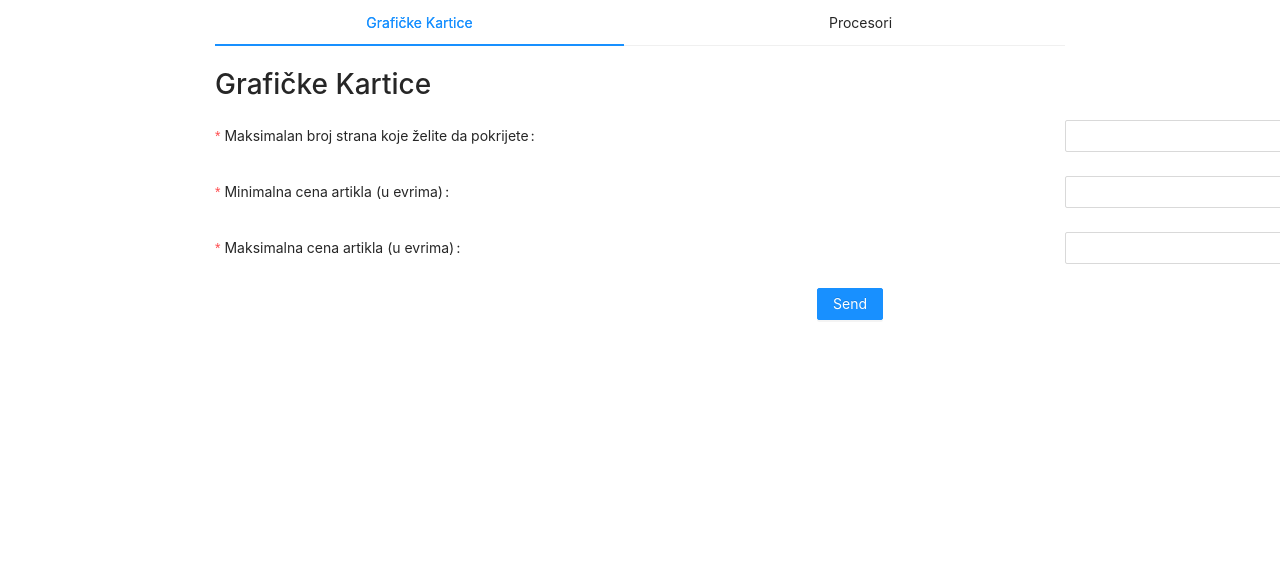
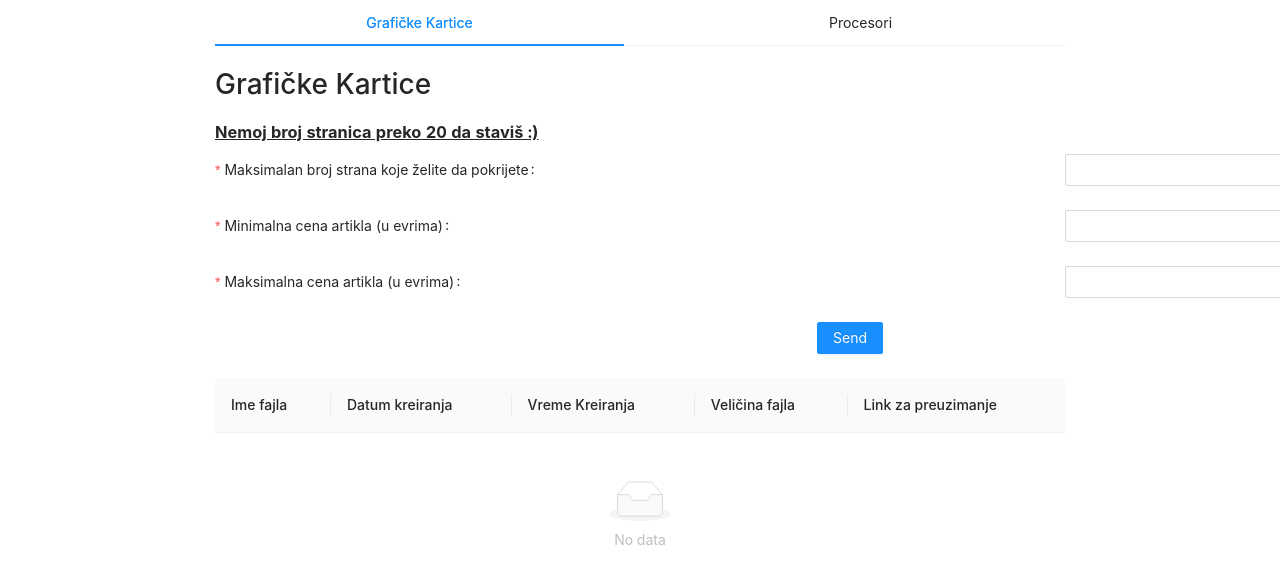
Before and after one commit to Filip785/kp-scraper-web, a React (Create React App) app: page / in a window 1280 px wide. Shown: the top 584 px of the page. Built offline with nearby package versions, Linux system fonts and the light colour scheme.

Commit message:
Add data display in table and storage of items in localStorage

```diff
--- a/src/App.css
+++ b/src/App.css
@@ -38,3 +38,8 @@
 #submit-form .ant-form-item-control {
   flex: 0 !important;
 }
+
+.info-msg {
+  text-decoration: underline;
+  font-weight: bolder;
+}
--- a/src/features/scraper/CategoryForm.tsx
+++ b/src/features/scraper/CategoryForm.tsx
@@ -1,7 +1,7 @@
 import React from 'react';
-import { Form, Button, InputNumber } from 'antd';
+import { Form, Button, InputNumber, Table } from 'antd';
 import { useDispatch, useSelector } from 'react-redux';
-import { attemptSubmit, selectDownload, selectIsFetching } from './scraperSlice';
+import { attemptSubmit, selectIsFetching, selectItems } from './scraperSlice';
 
 interface Props {
   categoryName: string;
@@ -11,8 +11,8 @@ interface Props {
 export default function CategoryForm(props: Props) {
   const [form] = Form.useForm();
   const dispatch = useDispatch();
-  const download = useSelector(selectDownload);
   const isFetching = useSelector(selectIsFetching);
+  const items = useSelector(selectItems);
 
   return (
     <div className="category-form">
@@ -22,6 +22,7 @@ export default function CategoryForm(props: Props) {
         onFinish={() => dispatch(attemptSubmit(form.getFieldValue('num-pages'), form.getFieldValue('min-price'), form.getFieldValue('max-price'), props.catId))}
         form={form}
       >
+        <h3 className="info-msg">Nemoj broj stranica preko 20 da staviš :)</h3>
         <Form.Item
           label="Maksimalan broj strana koje želite da pokrijete"
           name="num-pages"
@@ -74,7 +75,34 @@ export default function CategoryForm(props: Props) {
         </Form.Item>
       </Form>
 
-      {download !== '' && <a href={download}>Excel file spreman. Pritisni ovde</a>}
+      <Table columns={[
+        {
+          title: 'Ime fajla',
+          dataIndex: 'fileName',
+          key: 'fileName'
+        },
+        {
+          title: 'Datum kreiranja',
+          dataIndex: 'dateCreated',
+          key: 'dateCreated'
+        },
+        {
+          title: 'Vreme Kreiranja',
+          dataIndex: 'timeCreated',
+          key: 'timeCreated'
+        },
+        {
+          title: 'Veličina fajla',
+          dataIndex: 'fileSize',
+          key: 'fileSize'
+        },
+        {
+          title: 'Link za preuzimanje',
+          dataIndex: 'downloadUrl',
+          key: 'downloadUrl',
+          render: link => <a href={link}>Klikni ovde</a>
+        },
+      ]} dataSource={items} rowKey="fileName" pagination={false} />
     </div>
   );
 }
--- a/src/features/scraper/scraperSlice.ts
+++ b/src/features/scraper/scraperSlice.ts
@@ -2,25 +2,30 @@ import { createSlice, PayloadAction } from '@reduxjs/toolkit';
 import { AppThunk, RootState } from '../../app/store';
 import axios from 'axios';
 
+interface ScrapedItem {
+  fileName: string;
+  dateCreated: string;
+  timeCreated: string;
+  fileSize: string;
+  downloadUrl: string;
+}
+
 interface ScraperState {
   formError: boolean;
-  download: string;
   isFetching: boolean;
+  items: ScrapedItem[]
 }
 
 const initialState: ScraperState = {
   formError: false,
-  download: '',
-  isFetching: false
+  isFetching: false,
+  items: JSON.parse(localStorage.getItem('scrapedItems')!) || []
 };
 
 export const scraperSlice = createSlice({
   name: 'scraper',
   initialState,
   reducers: {
-    setDownloadUrl(state, action: PayloadAction<string>) {
-      state.download = action.payload;
-    },
     attemptSubmitFailure(state) {
       state.formError = true;
     },
@@ -29,21 +34,29 @@ export const scraperSlice = createSlice({
     },
     setIsFetching(state) {
       state.isFetching = !state.isFetching;
+    },
+    setItems(state, action: PayloadAction<ScrapedItem[]>) {
+      state.items = action.payload;
     }
   },
 });
 
 export const { attemptSubmitFailureEnd } = scraperSlice.actions;
 
-const { setDownloadUrl, setIsFetching } = scraperSlice.actions;
+const { setIsFetching, setItems } = scraperSlice.actions;
 
 export const attemptSubmit = (numOfPages: number, minPrice: number, maxPrice: number, catId: string): AppThunk => async dispatch => {
   try {
     dispatch(setIsFetching());
-    dispatch(setDownloadUrl(''));
+
     const response = await axios.get(`${process.env.REACT_APP_API_URL}api/scraper/${catId}/`, { params:{ numOfPages, minPrice, maxPrice } });
 
-    dispatch(setDownloadUrl(response.data.downloadUrl));
+    // redo
+    const currentItems: ScrapedItem[] = JSON.parse(localStorage.getItem('scrapedItems')!) || [];
+    currentItems.push(response.data);
+    localStorage.setItem('scrapedItems', JSON.stringify(currentItems));
+    dispatch(setItems(currentItems));
+
     dispatch(setIsFetching());
   } catch (err) {
     console.log('Attempt Submit error: ', err.response.data);
@@ -53,7 +66,7 @@ export const attemptSubmit = (numOfPages: number, minPrice: number, maxPrice: nu
 };
 
 export const selectFormError = (state: RootState) => state.scraper.formError;
-export const selectDownload = (state: RootState) => state.scraper.download;
 export const selectIsFetching = (state: RootState) => state.scraper.isFetching;
+export const selectItems = (state: RootState) => state.scraper.items;
 
 export default scraperSlice.reducer;
```
